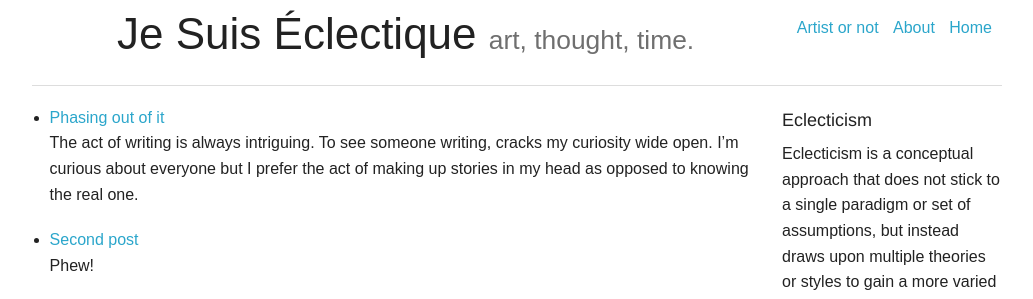
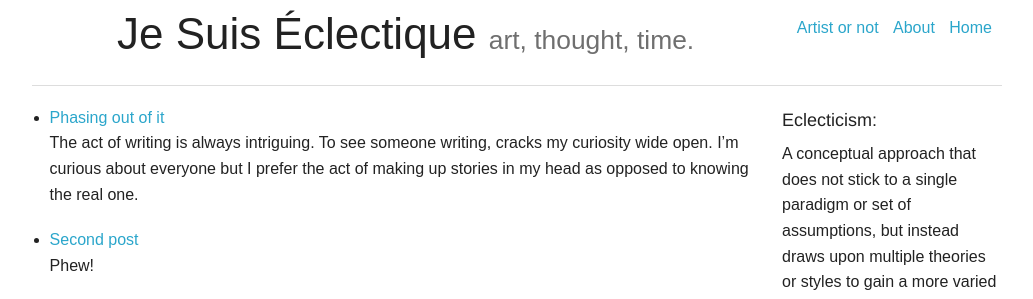
Before and after one commit to bitcolorine/Je-suis-eclectique, a Jekyll site: the page built from index.html, in a window 1280 px wide. Shown: the top 299 px of the page, without its empty margins (123-1156 px from the left). Built offline with Jekyll 4.4.1, drawn with Linux system fonts in a browser that asks for light colours; Markdown is read by kramdown in place of the engine named in the settings; the list of posts is cut into pages by our own code; some of the changed text lies outside the part shown.

Commit message:
Modified default layout

```diff
--- a/_layouts/default.html
+++ b/_layouts/default.html
@@ -24,8 +24,8 @@
 
     <aside class="large-3 columns">
 
-      <h5>Eclecticism</h5>
-      <p>Eclecticism is a conceptual approach that does not stick to a single paradigm or set of assumptions, but instead draws upon multiple theories or styles to gain a more varied or balanced insight into something</p>
+      <h5>Eclecticism:</h5>
+      <p>A conceptual approach that does not stick to a single paradigm or set of assumptions, but instead draws upon multiple theories or styles to gain a more varied or balanced insight into something</p>
     <!--
       <h5>Categories</h5>
       <ul class="side-nav">
```
